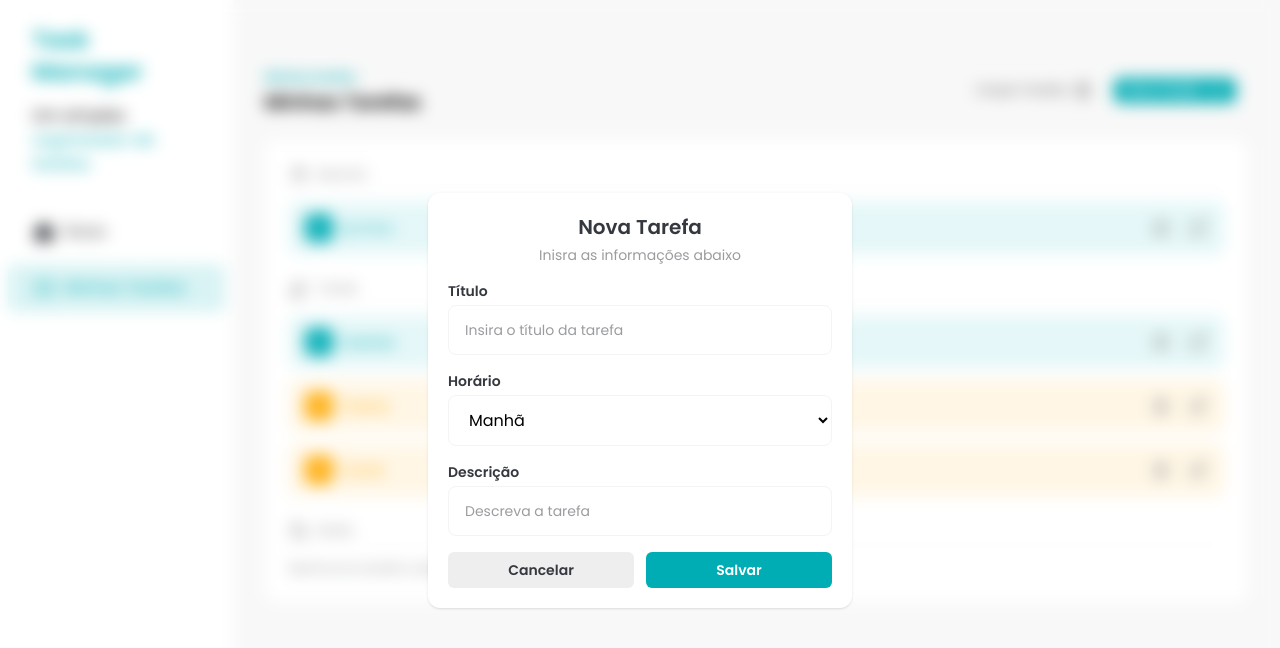
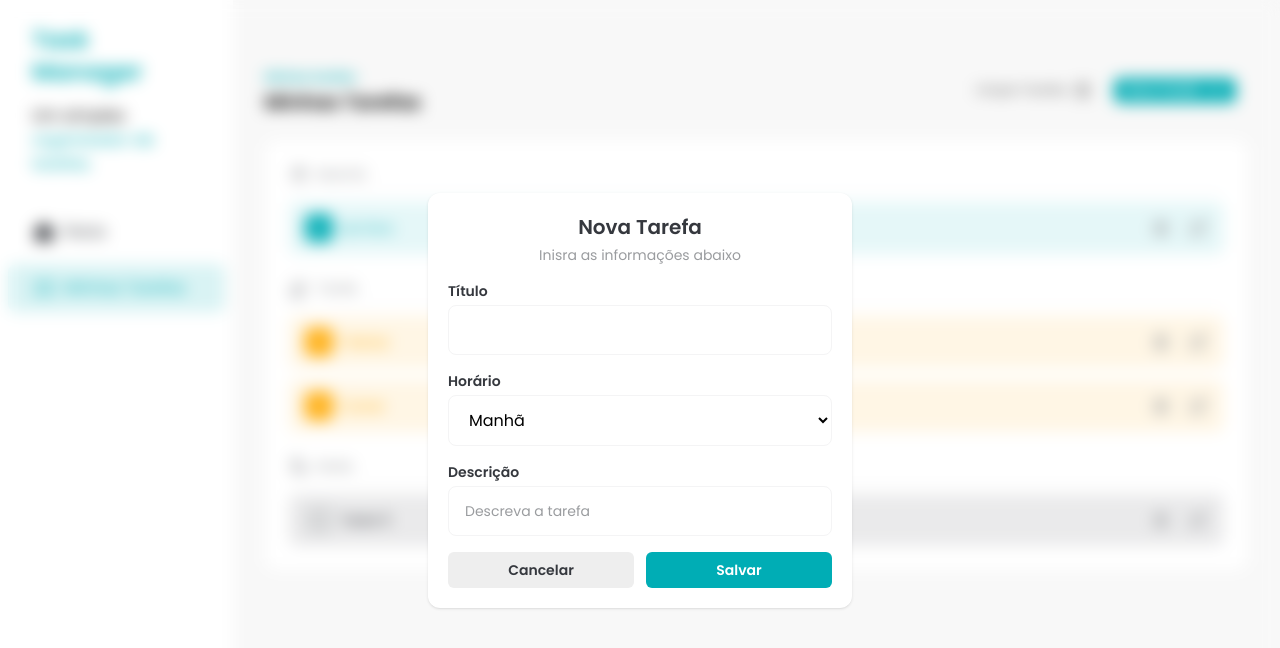
Before and after one commit to andressouza25/fsc-task-frontend, a React (Vite) app: page / in a window 1280 px wide. Both pictures are taken after a click on the button "Nova Tarefa". Shown: the top 648 px of the page. Built offline with nearby package versions, Linux system fonts and the light colour scheme; data requests are answered from the project's data file.

Commit message:
feat: add react hook form to AddTaskDialog

```diff
--- a/db.json
+++ b/db.json
@@ -1,12 +1,5 @@
 {
   "tasks": [
-    {
-      "id": "1",
-      "title": "tasetae",
-      "description": "testes",
-      "time": "afternoon",
-      "status": "done"
-    },
     {
       "id": "2",
       "title": "Ler livro",
@@ -27,6 +20,13 @@
       "description": "Academia",
       "time": "afternoon",
       "status": "in_progress"
+    },
+    {
+      "id": "2c57017a-42b7-464e-a624-36136bd879c7",
+      "title": "Teste 5",
+      "time": "evening",
+      "description": "Teste 5",
+      "status": "not_started"
     }
   ]
 }
--- a/src/components/AddTaskDialog.jsx
+++ b/src/components/AddTaskDialog.jsx
@@ -1,8 +1,9 @@
 import './AddTaskDialog.css'
 
 import PropTypes from 'prop-types'
-import { useEffect, useRef, useState } from 'react'
+import { useRef } from 'react'
 import { createPortal } from 'react-dom'
+import { useForm } from 'react-hook-form'
 import { CSSTransition } from 'react-transition-group'
 import { v4 } from 'uuid'
 
@@ -17,68 +18,44 @@ const AddTaskDialog = ({
   onSubmitSuccess,
   onSubmitError,
 }) => {
-  const [title, setTitle] = useState('')
-  const [time, setTime] = useState('morning')
-  const [description, setDescription] = useState('')
-  const [errors, setErrors] = useState([])
-  const [isLoading, setIsLoading] = useState(false)
+  const {
+    register,
+    formState: { errors, isSubmitting },
+    handleSubmit,
+    reset,
+  } = useForm({
+    defaultValues: {
+      title: '',
+      time: 'morning',
+      description: '',
+    },
+  })
 
   const nodeRef = useRef()
 
-  useEffect(() => {
-    if (!isOpen) {
-      // eslint-disable-next-line react-hooks/set-state-in-effect
-      setTitle('')
-      setTime('morning')
-      setDescription('')
+  const handleSaveClick = async (data) => {
+    const task = {
+      id: v4(),
+      title: data.title.trim(),
+      time: data.time,
+      description: data.description.trim(),
+      status: 'not_started',
     }
-  }, [isOpen])
-
-  const handleSaveClick = async () => {
-    setIsLoading(true)
-    const newErrors = []
-    if (!title.trim()) {
-      newErrors.push({
-        inputName: 'title',
-        message: 'O título é obrigatório',
-      })
-    }
-    if (!time.trim()) {
-      newErrors.push({
-        inputName: 'time',
-        message: 'O horário é obrigatório',
-      })
-    }
-    if (!description.trim()) {
-      newErrors.push({
-        inputName: 'description',
-        message: 'A descrição é obrigatória',
-      })
-    }
-    setErrors(newErrors)
-    if (newErrors.length > 0) {
-      return setIsLoading(false)
-    }
-
-    const task = { id: v4(), title, time, description, status: 'not_started' }
     const response = await fetch('http://localhost:3000/tasks', {
       method: 'POST',
       body: JSON.stringify(task),
     })
     if (!response.ok) {
-      setIsLoading(false)
       return onSubmitError()
     }
     onSubmitSuccess(task)
-    setIsLoading(false)
     handleClose()
+    reset({
+      title: '',
+      time: 'morning',
+      description: '',
+    })
   }
-
-  const titleError = errors.find((error) => error.inputName === 'title')
-  const timeError = errors.find((error) => error.inputName === 'time')
-  const descriptionError = errors.find(
-    (error) => error.inputName === 'description'
-  )
 
   return (
     <CSSTransition
@@ -102,32 +79,48 @@ const AddTaskDialog = ({
                 Inisra as informações abaixo
               </p>
 
-              <div className="flex w-96 flex-col space-y-4">
+              <form
+                onSubmit={handleSubmit(handleSaveClick)}
+                className="flex w-96 flex-col space-y-4"
+              >
                 <Input
+                  id="title"
                   label="Título"
-                  id="title"
-                  placeholder="Insira o título da tarefa"
-                  value={title}
-                  onChange={(event) => setTitle(event.target.value)}
-                  errorMessage={titleError?.message}
-                  disabled={isLoading}
+                  errorMessage={errors?.title?.message}
+                  {...register('title', {
+                    required: 'O título é obrigatório.',
+                    validate: (value) => {
+                      if (!value.trim()) {
+                        return 'O título não pode ser vazio.'
+                      }
+                      return true
+                    },
+                  })}
                 />
 
                 <TimeSelect
-                  valeu={time}
-                  onChange={(event) => setTime(event.target.value)}
-                  errorMessage={timeError?.message}
-                  disabled={isLoading}
+                  errorMessage={errors?.time?.message}
+                  disabled={isSubmitting}
+                  {...register('time', {
+                    required: 'O horário é obrigatório.',
+                  })}
                 />
 
                 <Input
                   label="Descrição"
                   id="description"
                   placeholder="Descreva a tarefa"
-                  value={description}
-                  onChange={(event) => setDescription(event.target.value)}
-                  errorMessage={descriptionError?.message}
-                  disabled={isLoading}
+                  errorMessage={errors?.description?.message}
+                  disabled={isSubmitting}
+                  {...register('description', {
+                    required: 'A descrição é obrigatória.',
+                    validate: (value) => {
+                      if (!value.trim()) {
+                        return 'A descrição não pode ser vazia.'
+                      }
+                      return true
+                    },
+                  })}
                 />
 
                 <div className="flex gap-3">
@@ -136,20 +129,21 @@ const AddTaskDialog = ({
                     size="large"
                     className="w-full text-center"
                     onClick={handleClose}
+                    type="button"
                   >
                     Cancelar
                   </Button>
                   <Button
                     size="large"
                     className="w-full"
-                    onClick={handleSaveClick}
-                    disabled={isLoading}
+                    type="submit"
+                    disabled={isSubmitting}
                   >
-                    {isLoading && <LoaderIcon className="animate-spin" />}
+                    {isSubmitting && <LoaderIcon className="animate-spin" />}
                     Salvar
                   </Button>
                 </div>
-              </div>
+              </form>
             </div>
           </div>,
           document.body
--- a/src/pages/task-destails.jsx
+++ b/src/pages/task-destails.jsx
@@ -20,7 +20,7 @@ const TaskDetailsPage = () => {
   const navigate = useNavigate()
   const {
     register,
-    formState: { erros, isSubmitting },
+    formState: { errors, isSubmitting },
     handleSubmit,
     reset,
   } = useForm()
@@ -123,7 +123,7 @@ const TaskDetailsPage = () => {
                     return true
                   },
                 })}
-                errorMessage={erros?.title?.message}
+                errorMessage={errors?.title?.message}
               />
             </div>
             <div>
@@ -131,7 +131,7 @@ const TaskDetailsPage = () => {
                 {...register('time', {
                   required: 'O horário é obrigatório.',
                 })}
-                errorMessage={erros?.time?.message}
+                errorMessage={errors?.time?.message}
               />
             </div>
             <div>
@@ -147,7 +147,7 @@ const TaskDetailsPage = () => {
                     return true
                   },
                 })}
-                errorMessage={erros?.description?.message}
+                errorMessage={errors?.description?.message}
               />
             </div>
           </div>
```
